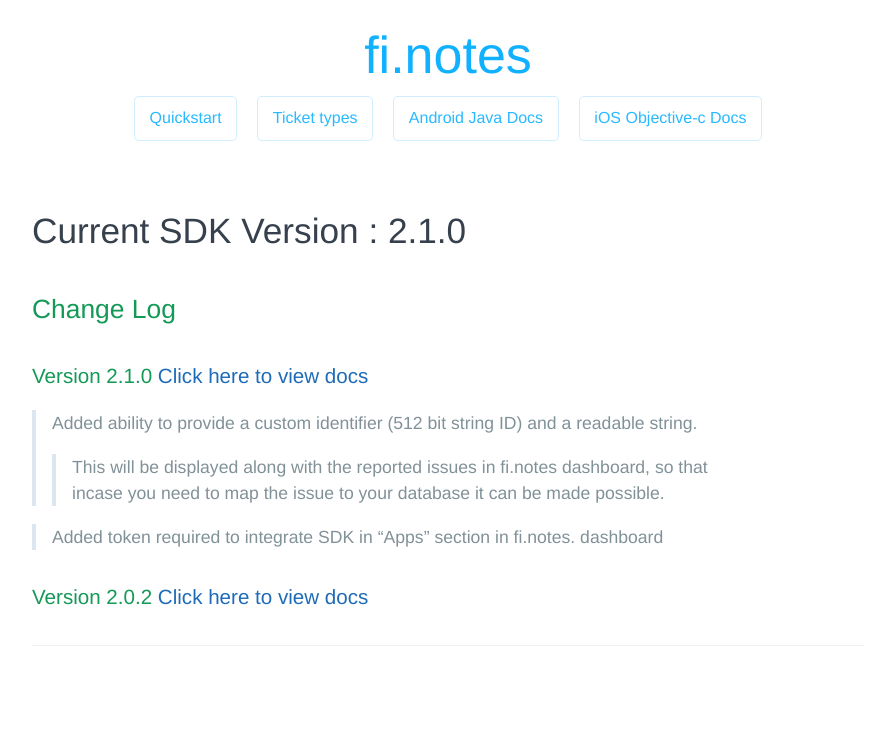
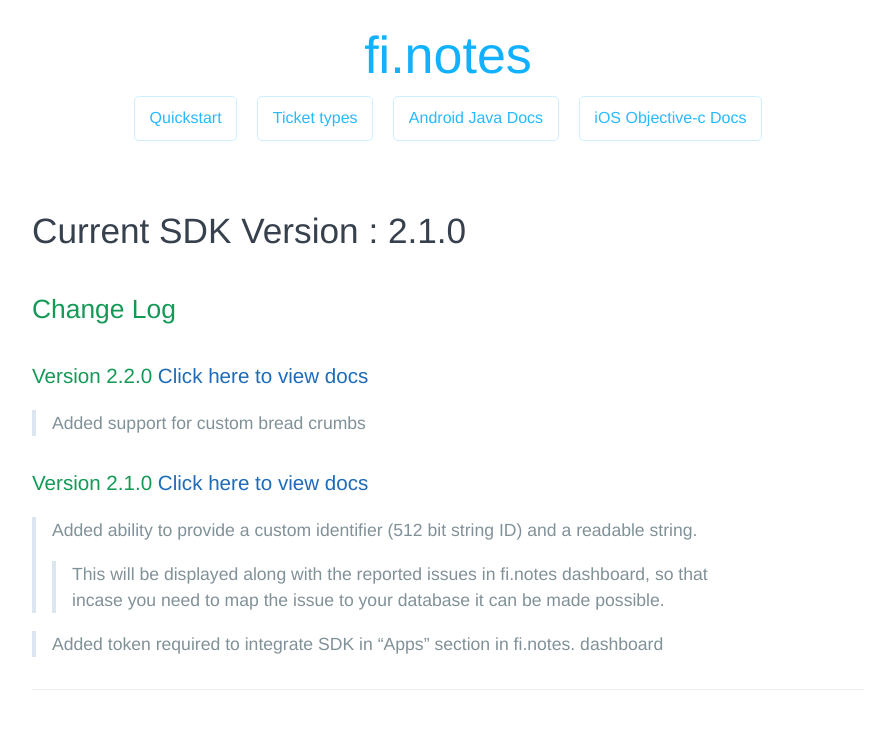
Before and after one commit to finotes/finotes.github.io, a Jekyll site: the page built from _posts/2018-01-22-android-change-log.md, in a window 1280 px wide. Shown: the top 729 px of the page, without its empty margins (192-1087 px from the left). Built offline with Jekyll 4.4.1, drawn with Linux system fonts in a browser that asks for light colours; some web fonts are replaced; our own code applies the rules of GitHub Pages for plain Markdown files.

Commit message:
Update 2018-01-22-android-change-log.md

```diff
--- a/_posts/2018-01-22-android-change-log.md
+++ b/_posts/2018-01-22-android-change-log.md
@@ -3,6 +3,9 @@
 # Current SDK Version : 2.1.0
 
 ## Change Log
+
+### Version 2.2.0 [Click here to view docs](https://finotes.github.io/2018/02/02/java-docs)
+> Added support for custom bread crumbs
 
 ### Version 2.1.0 [Click here to view docs](https://finotes.github.io/2018/01/19/android-java-docs)
 
```
Also changed, not shown: other parts of _posts/2018-01-22-android-change-log.md (+0 -3 lines).
